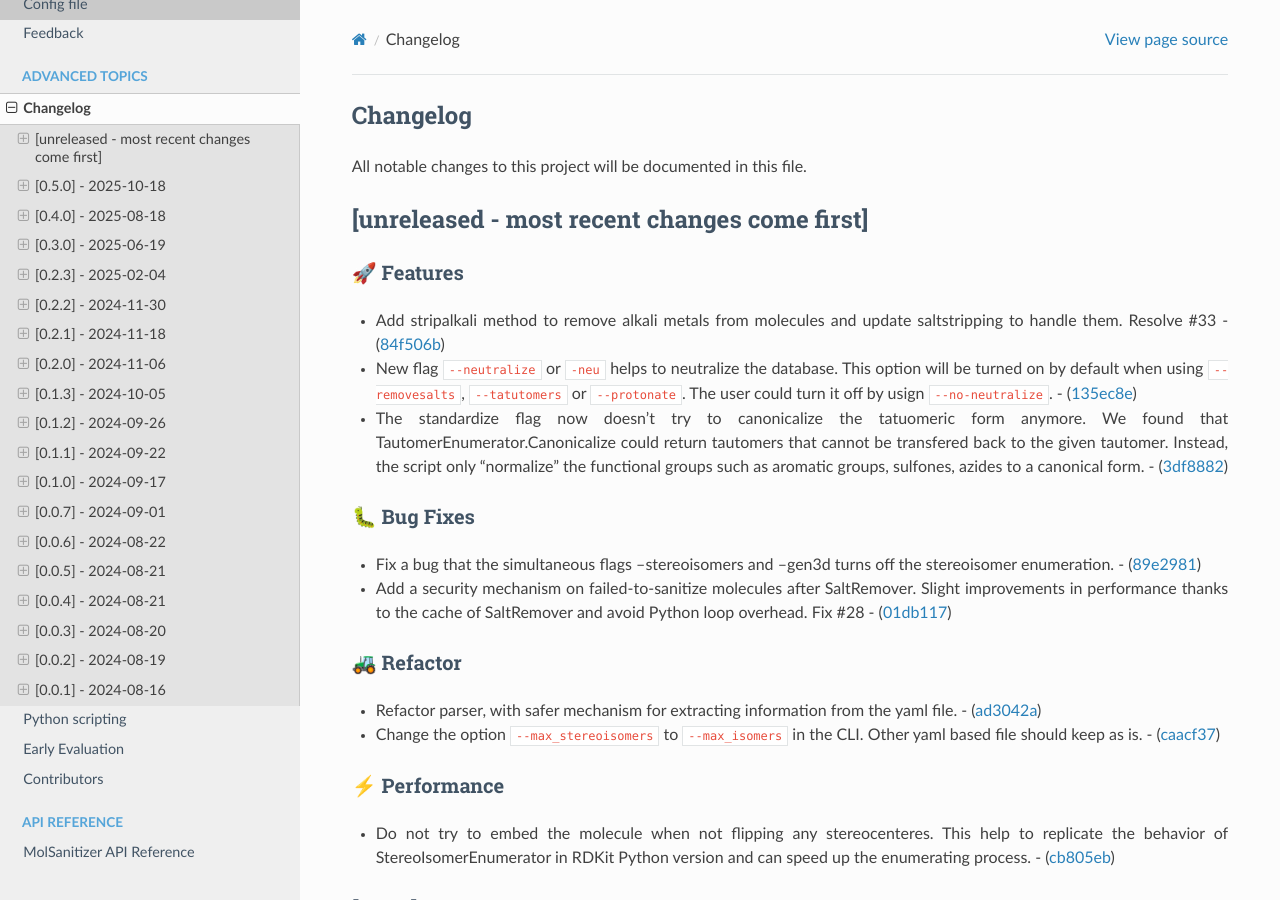
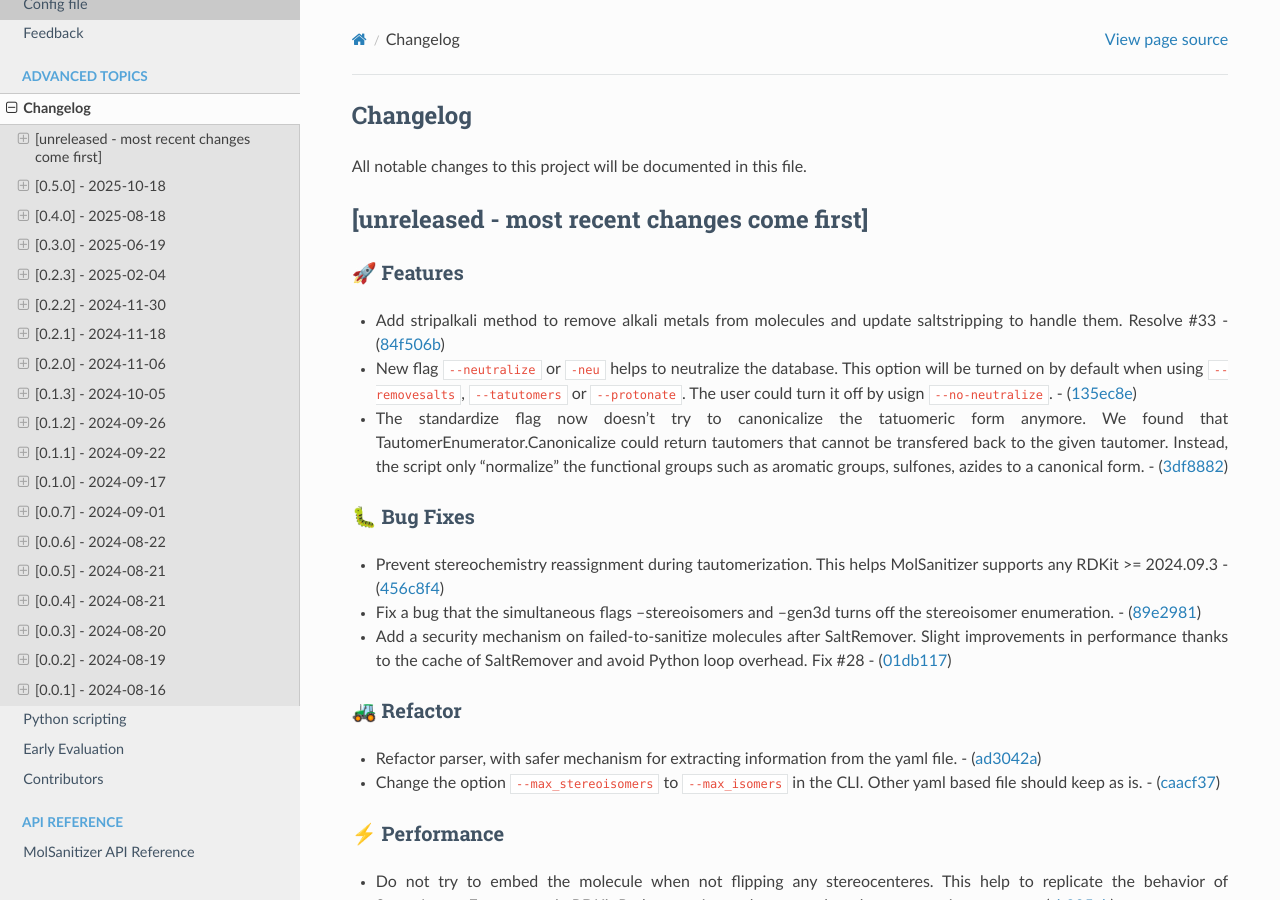
Before and after one commit to Carlssonlab/MolSanitizer, a Sphinx documentation site: the page built from docs/source/changes.rst, in a window 1280 px wide and 900 px high. Built offline with Sphinx 7.4.7 and the Read the Docs theme 3.1.0, drawn with Linux system fonts in a browser that asks for light colours.

Commit message:
Update changelog for tag main

```diff
--- a/docs/source/changes.rst
+++ b/docs/source/changes.rst
@@ -27,6 +27,9 @@ All notable changes to this project will be documented in this file.
 🐛 Bug Fixes
 ~~~~~~~~~~~~
 
+-  Prevent stereochemistry reassignment during tautomerization. This
+   helps MolSanitizer supports any RDKit >= 2024.09.3 -
+   (`456c8f4 <https://github.com/phonglam3103/MolSanitizer/commit/456c8f40a5dd83fe6c2f7f6542ea5a74c9a83b4f>`__)
 -  Fix a bug that the simultaneous flags –stereoisomers and –gen3d turns
    off the stereoisomer enumeration. -
    (`89e2981 <https://github.com/phonglam3103/MolSanitizer/commit/89e2981d89f62595727da1ef301adc3000baf7cb>`__)
```
Also changed, not shown: CHANGELOG.md (+1 -0 lines).
